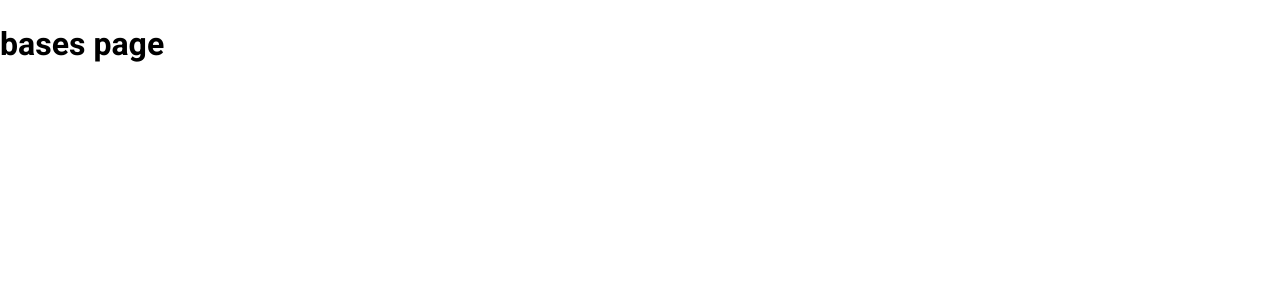
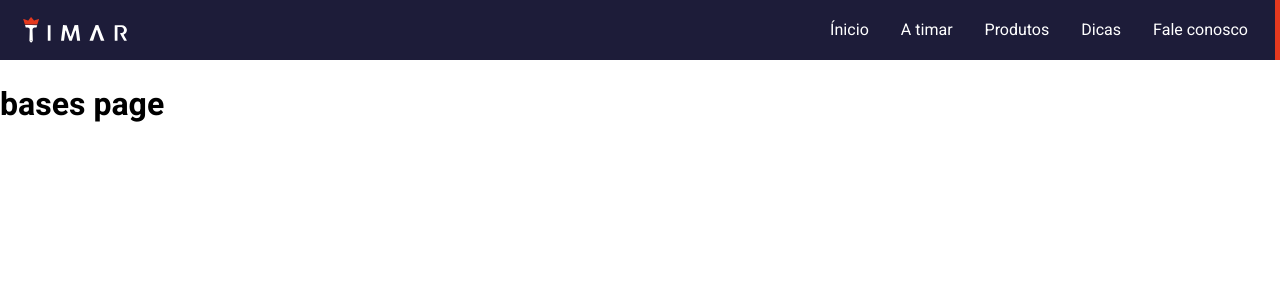
Before and after one commit to davidgaspardev/website-timar, a Next.js app: page /products/bases in a window 1280 px wide. Shown: the top 300 px of the page. Built offline with nearby package versions, Linux system fonts and the light colour scheme.

Commit message:
Header added in the product page

```diff
--- a/src/pages/products/[product].tsx
+++ b/src/pages/products/[product].tsx
@@ -1,5 +1,6 @@
 import { useRouter } from "next/router";
 import { ParsedUrlQuery } from 'querystring';
+import { Header } from "../../components";
 
 /**
  * Producr Page
@@ -13,6 +14,7 @@ export default function ProductPage(): JSX.Element {
 
     return (
         <div>
+            <Header />
             <h1>{product} page</h1>
         </div>
     );
```
